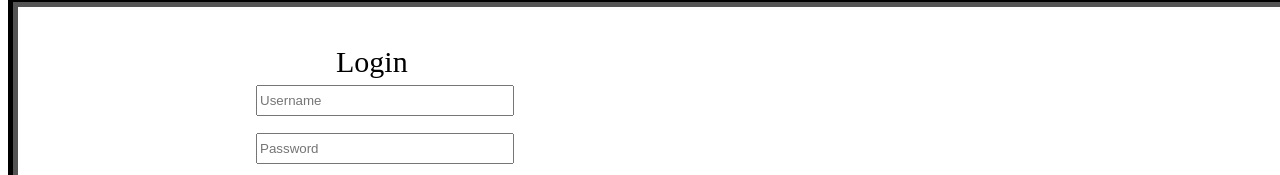
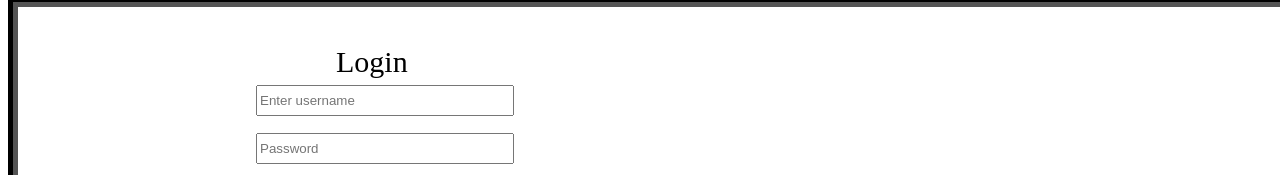
Before and after one commit to ZackAlaoui/COP4331_LargeProject, a React (Vite) app in the folder frontend/: page / in a window 1280 px wide. Shown: the part 195-370 px from the top of the page. Built offline with nearby package versions, Linux system fonts and the light colour scheme.

Commit message:
Test commit - changed input field

```diff
--- a/frontend/src/components/Login.tsx
+++ b/frontend/src/components/Login.tsx
@@ -63,7 +63,7 @@ function Login() {
         <input
           type="text"
           id="loginName"
-          placeholder="Username"
+          placeholder="Enter username"
           onChange={handleSetLoginName}
         />
         <br />
```
